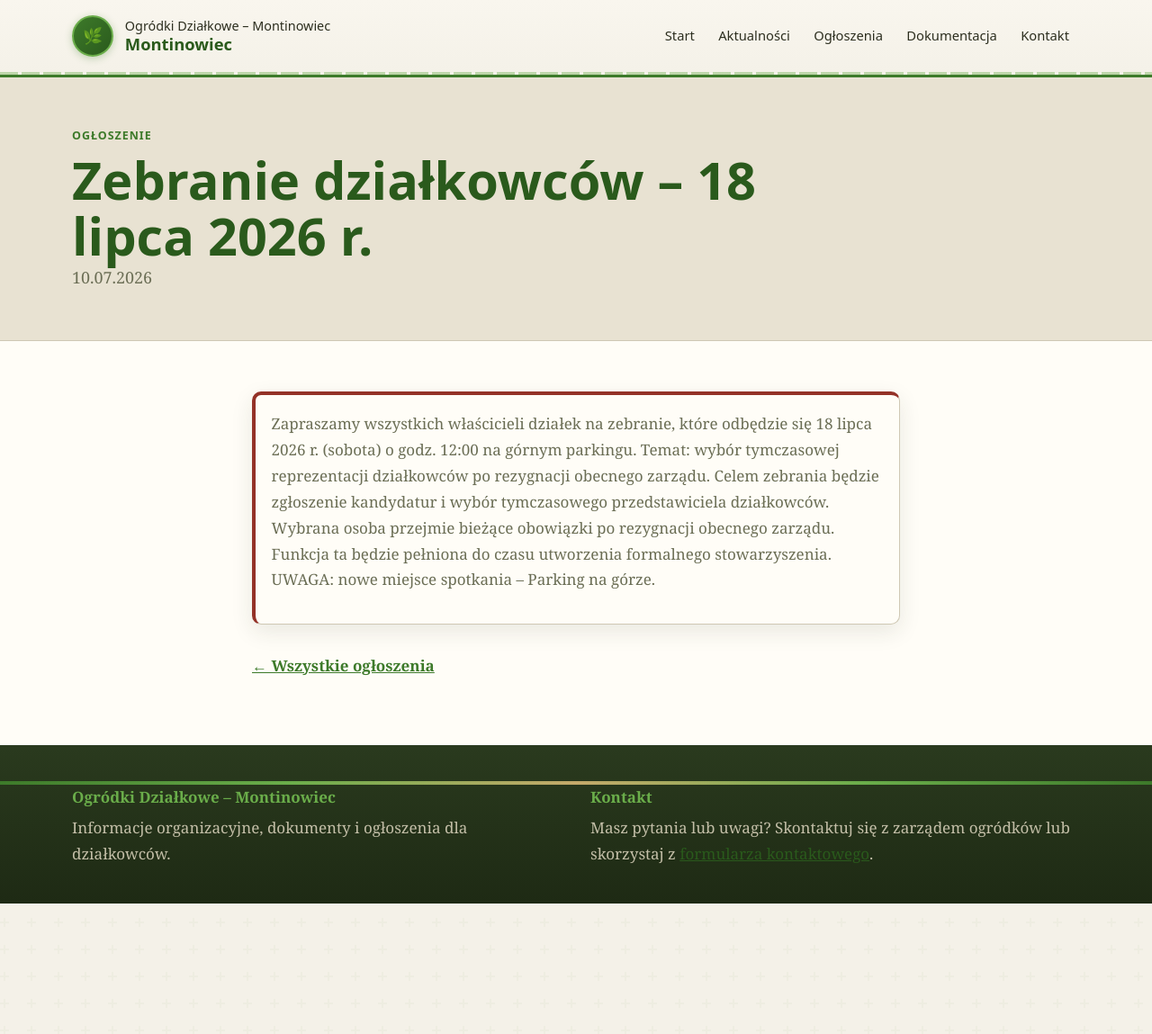
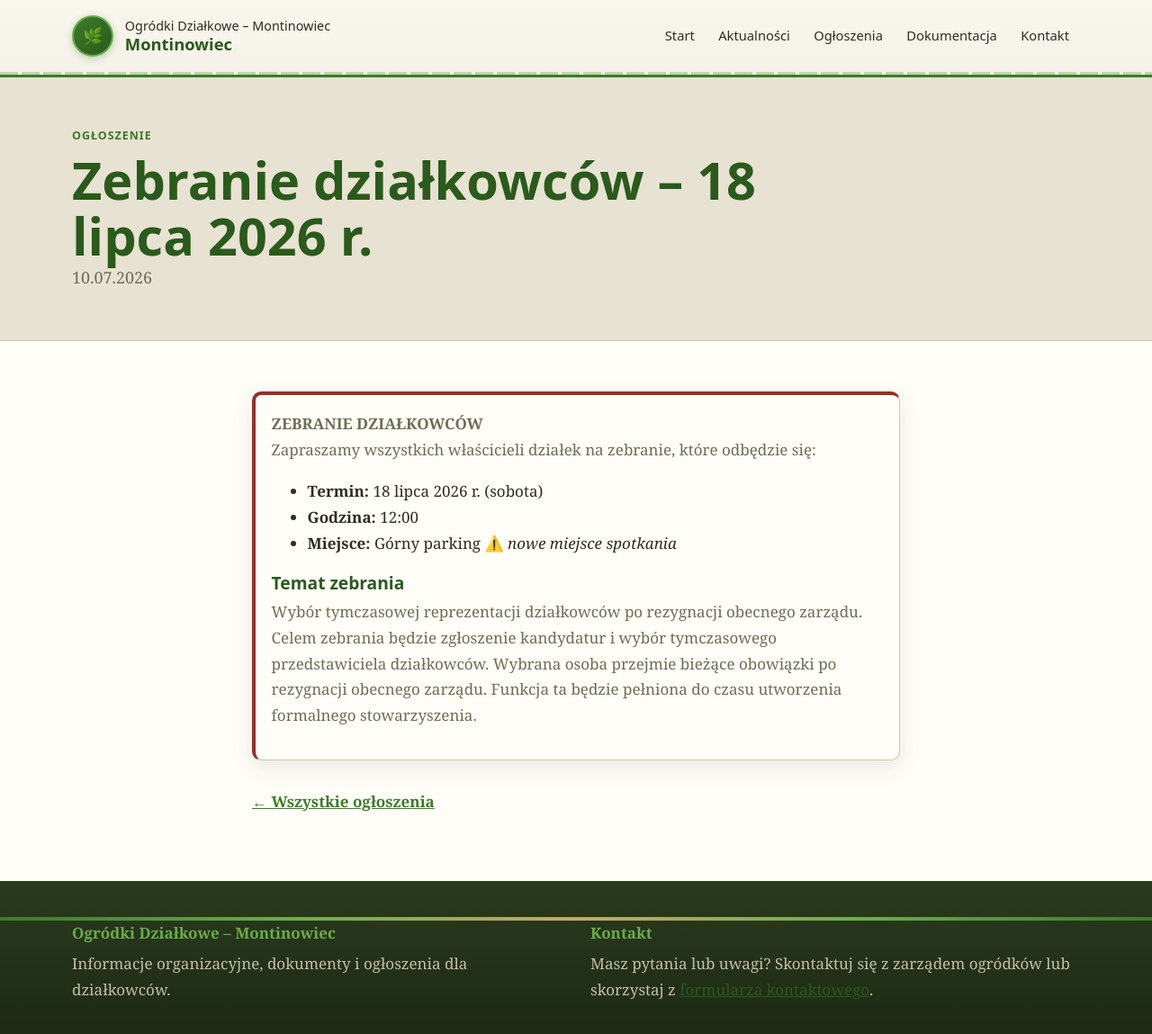
Before and after one commit to brxie/montin-page, a Jekyll site: the page built from _announcements/2026-07-10-zebranie-dzialkowcow.md, in a window 1280 px wide and 1155 px high. Shown: the top 1149 px of the window at 90% size. Built offline with Jekyll 4.4.1, drawn with Linux system fonts in a browser that asks for light colours.

Commit message:
Poprawione ogłoszenie: formatowanie treści + layout body support

```diff
--- a/_announcements/2026-07-10-zebranie-dzialkowcow.md
+++ b/_announcements/2026-07-10-zebranie-dzialkowcow.md
@@ -3,6 +3,20 @@ title: "Zebranie działkowców – 18 lipca 2026 r."
 date: 2026-07-10
 type: "Ogłoszenie"
 level: "important"
-description: "Zapraszamy wszystkich właścicieli działek na zebranie, które odbędzie się 18 lipca 2026 r. (sobota) o godz. 12:00 na górnym parkingu. Temat: wybór tymczasowej reprezentacji działkowców po rezygnacji obecnego zarządu. Celem zebrania będzie zgłoszenie kandydatur i wybór tymczasowego przedstawiciela działkowców. Wybrana osoba przejmie bieżące obowiązki po rezygnacji obecnego zarządu. Funkcja ta będzie pełniona do czasu utworzenia formalnego stowarzyszenia. UWAGA: nowe miejsce spotkania – Parking na górze."
+description: "Zapraszamy wszystkich właścicieli działek na zebranie w dniu 18 lipca 2026 r. (sobota) o godz. 12:00 na górnym parkingu. Temat: wybór tymczasowej reprezentacji działkowców po rezygnacji obecnego zarządu."
 slug: zebranie-dzialkowcow-18-lipca-2026
 ---
+
+**ZEBRANIE DZIAŁKOWCÓW**
+
+Zapraszamy wszystkich właścicieli działek na zebranie, które odbędzie się:
+
+- **Termin:** 18 lipca 2026 r. (sobota)
+- **Godzina:** 12:00
+- **Miejsce:** Górny parking ⚠️ *nowe miejsce spotkania*
+
+## Temat zebrania
+
+Wybór tymczasowej reprezentacji działkowców po rezygnacji obecnego zarządu.
+
+Celem zebrania będzie zgłoszenie kandydatur i wybór tymczasowego przedstawiciela działkowców. Wybrana osoba przejmie bieżące obowiązki po rezygnacji obecnego zarządu. Funkcja ta będzie pełniona do czasu utworzenia formalnego stowarzyszenia.
--- a/_layouts/announcement.html
+++ b/_layouts/announcement.html
@@ -17,7 +17,11 @@ layout: default
 <section class="section section--plain">
   <div class="container" style="max-width:720px">
     <article class="notice{% if item.level == 'important' %} notice--important{% endif %}">
-      <p>{{ item.description }}</p>
+      {% if item.content and item.content.strip != '' %}
+        {{ item.content }}
+      {% else %}
+        <p>{{ item.description }}</p>
+      {% endif %}
       <div class="actions">
         {% if item.file %}
           <a class="button button--small" href="{{ item.file | relative_url }}">Otwórz plik</a>
```
